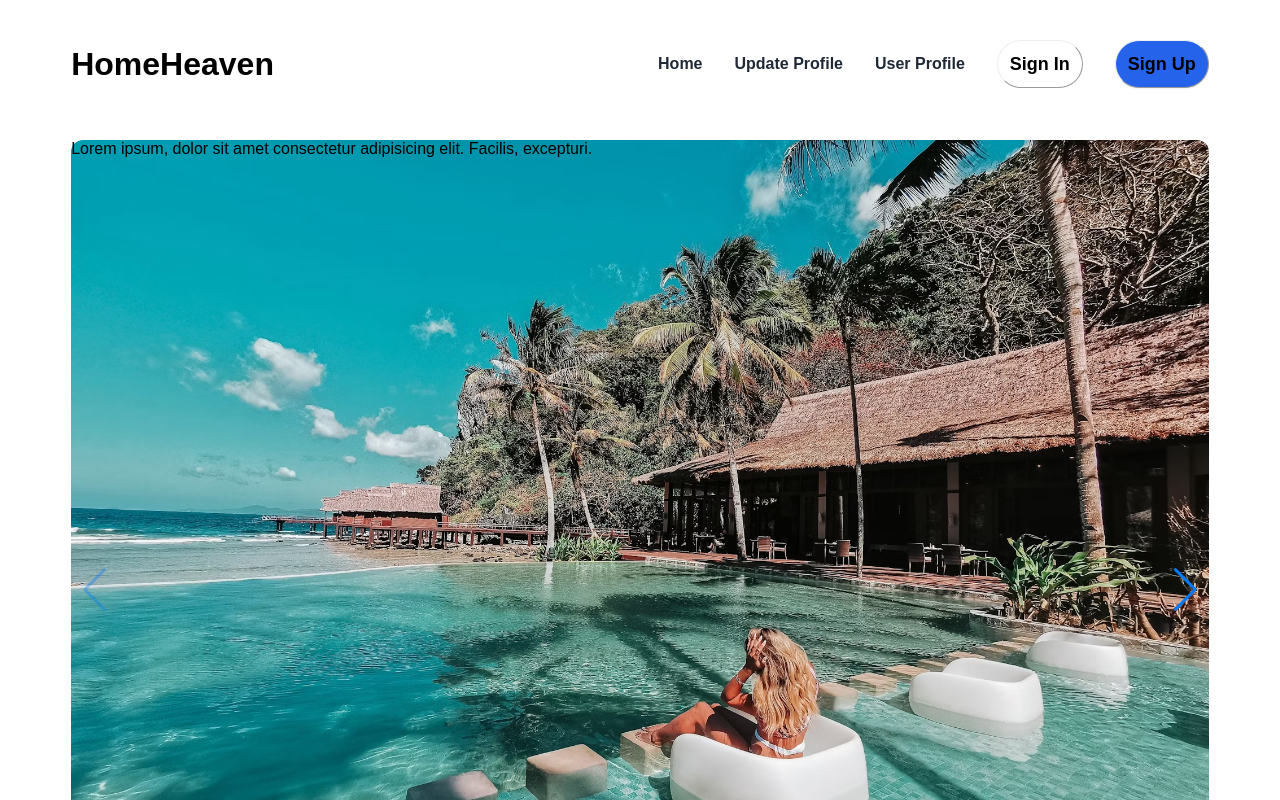
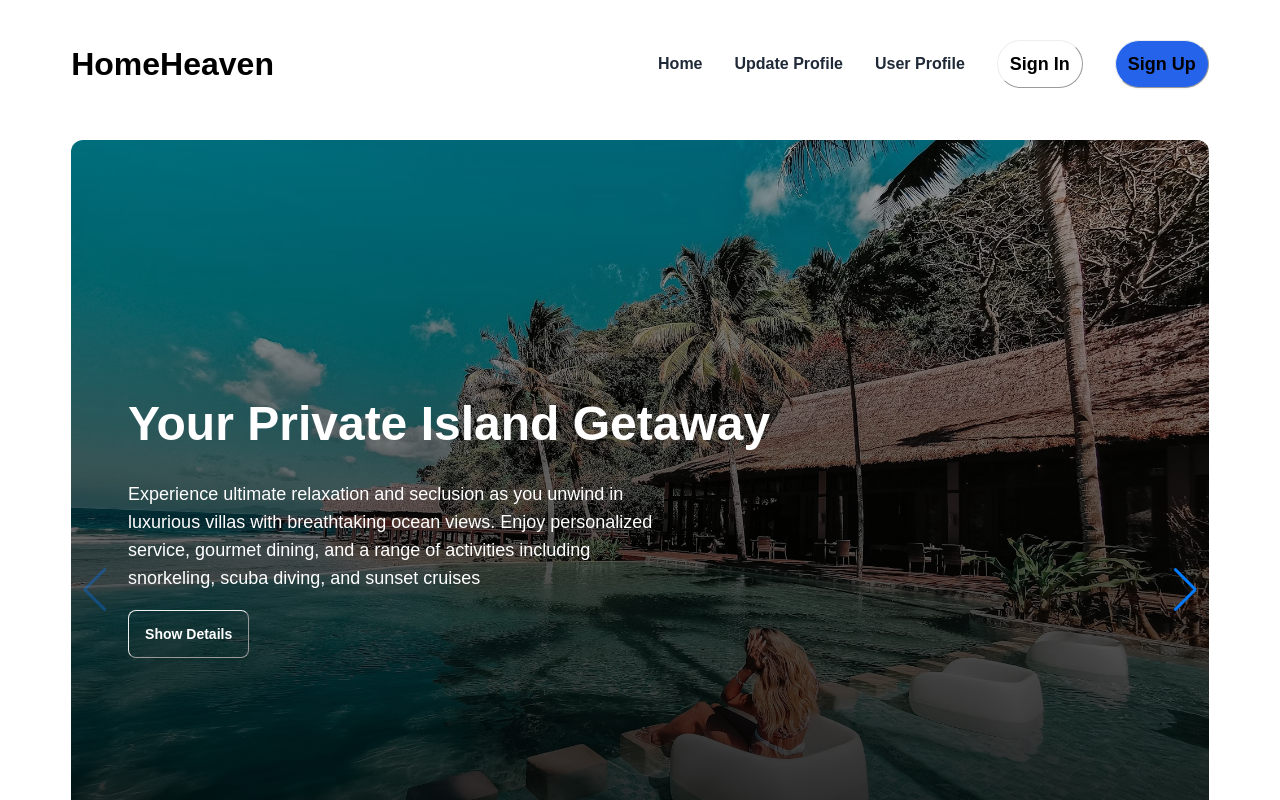
Before and after one commit to Fahmudul/Real-Estate, a React (Vite) app: page / in a window 1280 px wide. Shown: the top 800 px of the page. Built offline with nearby package versions, Linux system fonts and the light colour scheme; no server answers.

Commit message:
added slider image and description

```diff
--- a/src/Pages/Home/Home.jsx
+++ b/src/Pages/Home/Home.jsx
@@ -6,7 +6,7 @@ import "swiper/css/pagination";
 import "swiper/css/scrollbar";
 import "swiper/css/bundle";
 import { Swiper, SwiperSlide } from "swiper/react";
-import './slider.css'
+import "./slider.css";
 // import img_1 from "../../assets/slider 1.png";
 const Home = () => {
   return (
@@ -14,7 +14,8 @@ const Home = () => {
       <Navbar></Navbar>
       {/*Banner section*/}
       <div className="w-[90%] mt-5 mx-auto ">
-        <Swiper className=" h-[900px]"
+        <Swiper
+          className=" h-[900px]"
           // install Swiper modules
           modules={[Navigation, Pagination, Scrollbar, A11y]}
           spaceBetween={50}
@@ -27,21 +28,56 @@ const Home = () => {
         >
           <SwiperSlide>
             <div className=" rounded-2xl min-h-[800px] slider_image_1">
-              Lorem ipsum, dolor sit amet consectetur adipisicing elit. Facilis, excepturi.
+              <div className=" text-white w-[80%] py-[20%] px-[5%]">
+                <h1 className="text-3xl md:text-5xl lg:text-5xl">
+                  Your Private Island Getaway
+                </h1>
+                <p className="lg:w-[60%] text-lg">
+                  Experience ultimate relaxation and seclusion as you unwind in
+                  luxurious villas with breathtaking ocean views. Enjoy
+                  personalized service, gourmet dining, and a range of
+                  activities including snorkeling, scuba diving, and sunset
+                  cruises
+                </p>
+                <button className="btn">Show Details</button>
+              </div>
             </div>
           </SwiperSlide>
           <SwiperSlide>
-            <div className=" rounded-2xl min-h-[800px] slider_image_1">
-              Lorem ipsum, dolor sit amet consectetur adipisicing elit. Facilis, excepturi.
+            <div className=" rounded-2xl min-h-[800px] slider_image2">
+              <div className=" text-white w-[80%] py-[20%] px-[5%]">
+                <h1 className="text-3xl md:text-5xl lg:text-5xl">
+                  Escape to Paradise: Discover Our Exquisite Resort Experience
+                </h1>
+                <p className="lg:w-[60%] text-lg">
+                  Immerse yourself in the ultimate getaway experience at
+                  Paradise Resort, where every moment is designed to captivate
+                  your senses and rejuvenate your spirit. Nestled amidst the
+                  lush, tropical landscapes of [location], our resort offers a
+                  harmonious blend of luxury, relaxation, and excitement.
+                </p>
+                <button className="btn">Show Details</button>
+              </div>
             </div>
           </SwiperSlide>
           <SwiperSlide>
-            <div className=" rounded-2xl min-h-[800px] slider_image_1">
-              Lorem ipsum, dolor sit amet consectetur adipisicing elit. Facilis, excepturi.
+            <div className=" rounded-2xl min-h-[800px] slider_image_3">
+              <div className=" text-white w-[80%] py-[20%] px-[5%]">
+                <h1 className="text-3xl md:text-5xl lg:text-5xl">
+                  Ascend to Luxury: Discover Our Exquisite Penthouse Collection
+                </h1>
+                <p className="lg:w-[60%] text-lg">
+                  Welcome to unparalleled luxury living at our exquisite
+                  penthouse. Perched high above the city skyline, this
+                  magnificent residence offers an unparalleled blend of
+                  opulence, comfort, and breathtaking views. Designed for those
+                  with discerning tastes, our penthouse redefines urban
+                  sophistication.
+                </p>
+                <button className="btn">Show Details</button>
+              </div>
             </div>
           </SwiperSlide>
-
-
         </Swiper>
       </div>
     </div>
--- a/src/Pages/Home/slider.css
+++ b/src/Pages/Home/slider.css
@@ -1,21 +1,20 @@
 .slider_image_1{
-    background:  url('../../assets/slider_1.png'),lightgray 0px 0px / 100% 100% no-repeat;
-    /* background-color: red; */
+    background:  linear-gradient(to bottom, rgba(0, 0, 0, 0.3), rgba(0, 0, 0, 0.9)),url('../../assets/slider_1.png');    /* background-color: red; */
     background-size: cover;
     background-repeat: no-repeat;
     background-position: center;
     border-radius: 12px;
 }
 .slider_image2{
-    background:  url('../../assets/slider_1.png'),lightgray 0px 0px / 100% 100% no-repeat;
-    background-size: cover;
+    background:  linear-gradient(to bottom, rgba(0, 0, 0, 0.3), rgba(0, 0, 0, 0.6)),url('../../assets/slider_2.png');
+        background-size: cover;
     background-repeat: no-repeat;
     background-position: center;
     border-radius: 12px;
 }
 .slider_image_3{
-    background:  url('../../assets/slider_1.png'),lightgray 0px 0px / 100% 100% no-repeat;
-    background-size: cover;
+    background:  linear-gradient(to bottom, rgba(0, 0, 0, 0.3), rgba(0, 0, 0, 0.6)),url('../../assets/slider_3.png');
+        background-size: cover;
     background-repeat: no-repeat;
     background-position: center;
     border-radius: 12px;
```
Also changed, not shown: src/assets/slider_2.png (added), src/assets/slider_3.png (added).
